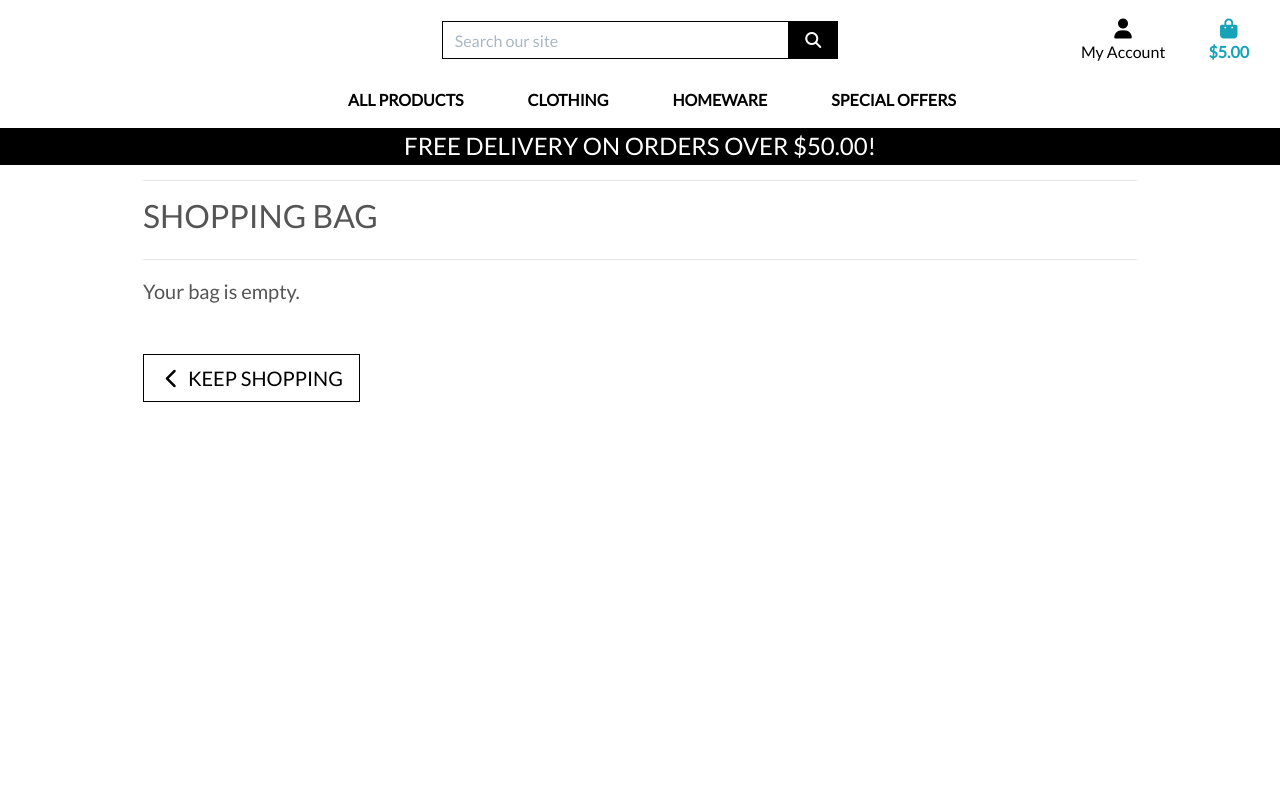
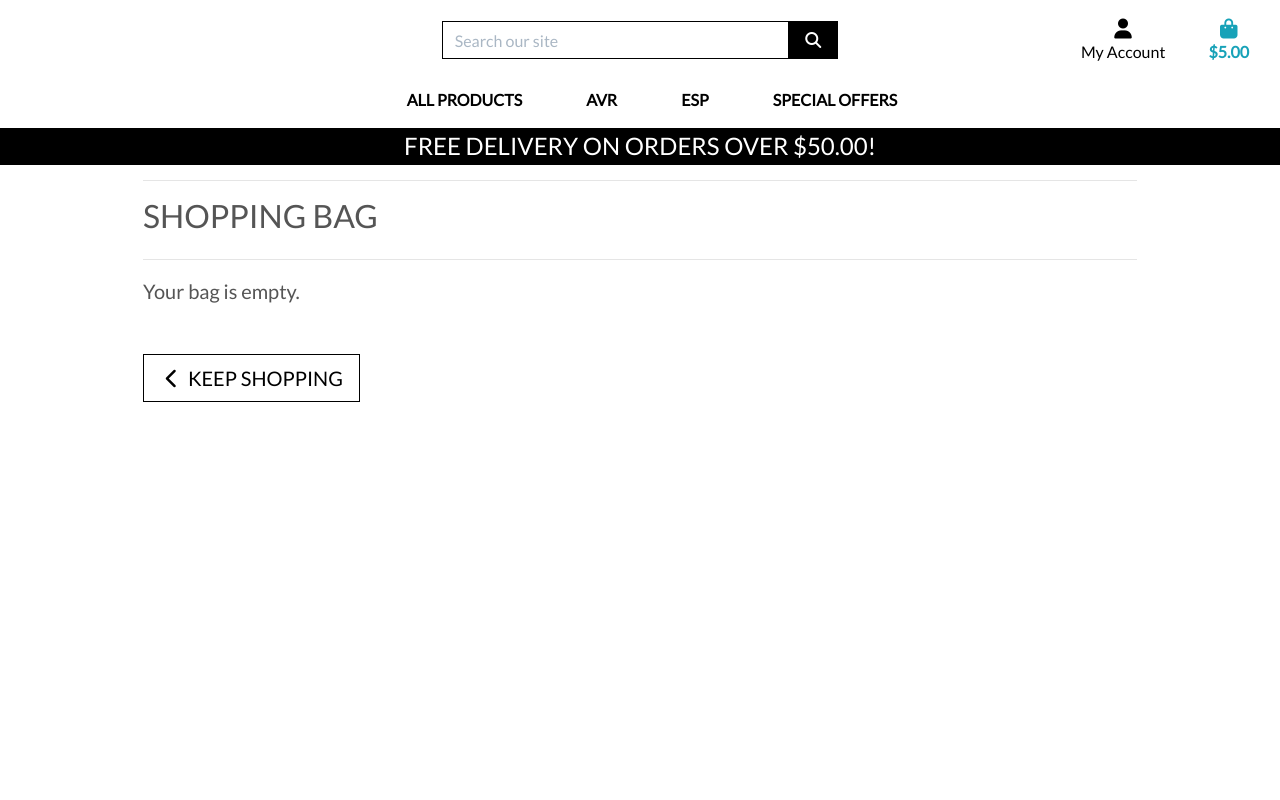
Before and after one commit to devbmv/ArduinoLab, a Django app: page /bag/ in a window 1280 px wide. Run offline with Django 3.2, Linux system fonts and the light colour scheme; data that the repository does not hold is empty; some libraries are stand-ins or nearby versions.

Commit message:
Fix names in template and bug in context py

```diff
--- a/bag/contexts.py
+++ b/bag/contexts.py
@@ -39,7 +39,7 @@ def bag_contents(request):
         free_shipping_threshold = Decimal('50.00')  # Valoare implicită
         standard_shipping_cost = Decimal('5.00')  # Valoare implicită
 
-    if total < free_shipping_threshold:
+    if total < free_shipping_threshold :
         delivery = standard_shipping_cost
         free_delivery_delta = free_shipping_threshold - total
     else:
--- a/store_settings/forms.py
+++ b/store_settings/forms.py
@@ -6,6 +6,9 @@ class StoreSettingsForm(forms.ModelForm):
     class Meta:
         model = StoreSettings
         fields = ['store_name', 'store_description', 'contact_email', 'currency']
+        widgets = {
+            'store_description': forms.Textarea(attrs={'rows': 1, 'cols': 40}),  # Controlează dimensiunea
+        }
 
     def __init__(self, *args, **kwargs):
         super().__init__(*args, **kwargs)
--- a/store_settings/middleware.py
+++ b/store_settings/middleware.py
@@ -5,7 +5,6 @@ class StoreSettingsMiddleware:
         self.get_response = get_response
 
     def __call__(self, request):
-        # Adaugă datele din modelele tale la request
         request.store_settings = StoreSettings.objects.first()
         request.payment_settings = PaymentSettings.objects.first()
         request.shipping_settings = ShippingSettings.objects.first()
--- a/templates/includes/main-nav.html
+++ b/templates/includes/main-nav.html
@@ -19,24 +19,24 @@
 
         <li class="nav-item dropdown">
             <a class="logo-font font-weight-bold nav-link text-black mr-5" href="#" id="clothing-link" data-toggle="dropdown" aria-haspopup="true" aria-expanded="false">
-                Clothing
+                AVR
             </a>
             <div class="dropdown-menu border-0" aria-labelledby="clothing-link">
-                <a href="{% url 'products' %}?category=activewear,essentials" class="dropdown-item">Activewear &amp; Essentials</a>
-                <a href="{% url 'products' %}?category=jeans" class="dropdown-item">Jeans</a>
-                <a href="{% url 'products' %}?category=shirts" class="dropdown-item">Shirts</a>
-                <a href="{% url 'products' %}?category=activewear,essentials,jeans,shirts" class="dropdown-item">All Clothing</a>
+                <a href="{% url 'products' %}?category=activewear,essentials" class="dropdown-item">Arduino Nano</a>
+                <a href="{% url 'products' %}?category=jeans" class="dropdown-item">Arduino Uno</a>
+                <a href="{% url 'products' %}?category=shirts" class="dropdown-item">Arduino Mega</a>
+                <a href="{% url 'products' %}?category=activewear,essentials,jeans,shirts" class="dropdown-item">All Microcontrollers</a>
             </div>
         </li>
 
         <li class="nav-item dropdown">
             <a class="logo-font font-weight-bold nav-link text-black mr-5" href="#" id="homeware-link" data-toggle="dropdown" aria-haspopup="true" aria-expanded="false">
-                Homeware
+                Esp
             </a>
             <div class="dropdown-menu border-0" aria-labelledby="homeware-link">
-                <a href="{% url 'products' %}?category=bed_bath" class="dropdown-item">Bed &amp; Bath</a>
-                <a href="{% url 'products' %}?category=kitchen_dining" class="dropdown-item">Kitchen &amp; Dining</a>
-                <a href="{% url 'products' %}?category=bed_bath,kitchen_dining" class="dropdown-item">All Homeware</a>
+                <a href="{% url 'products' %}?category=bed_bath" class="dropdown-item">ESP32</a>
+                <a href="{% url 'products' %}?category=kitchen_dining" class="dropdown-item">ESP8266</a>
+                <a href="{% url 'products' %}?category=bed_bath,kitchen_dining" class="dropdown-item">All ESP</a>
             </div>
         </li>
 
```
Also changed, not shown: store_settings/models.py (line endings or trailing spaces).
